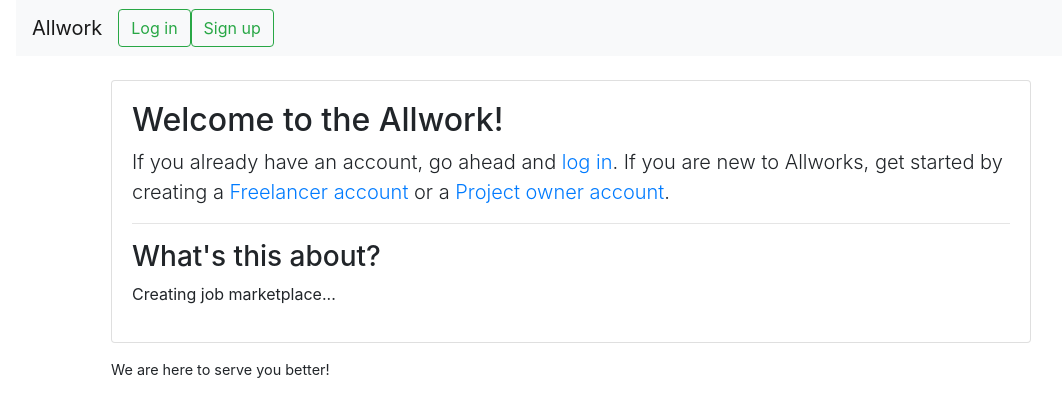
After one commit to mengwangme/Allwork, a Django app: page / in a window 1280 px wide. The commit adds this page. Shown: the top 417 px of the page, without its empty margins (69-1131 px from the left). Run offline with Django 3.2, Linux system fonts and the light colour scheme; some libraries are stand-ins or nearby versions.

Commit message:
Update Exp2

```diff
--- a/allwork/urls.py
+++ b/allwork/urls.py
@@ -16,7 +16,9 @@ Including another URLconf
 from django.contrib import admin
 from django.urls import path
 
+from allwork.views import home
 
 urlpatterns = [
     path('admin/', admin.site.urls),
+    path('', home, name='home'),
 ]
--- /dev/null
+++ b/allwork/views.py
@@ -0,0 +1,7 @@
+from django.shortcuts import render
+
+def home(request):
+    """
+    Renders home template
+    """
+    return render(request, 'home.html')
--- a/templates/base.html
+++ b/templates/base.html
@@ -1,17 +1,16 @@
 {% load static %}
+
 <!DOCTYPE html>
 <html lang="en">
 <head>
     <meta charset="UTF-8">
+    <meta name="viewport" content="width=device-width, initial-scale=1, shrink-to-fit=no">
     <title>{% block title %}Allwork{% endblock %}</title>
-    <link rel="stylesheet" type="text/css" href="{% static 'css/bootstrap.css' %}" />
-    <link rel="stylesheet" type="text/css" href="{% static 'css/fontello.css' %}">
-    <link rel="stylesheet" type="text/css" href="{% static 'css/app.css' %}">
-{#    {% if user.is_authenticated and user.is_owner %}#}
-{#      <link rel="stylesheet" type="text/css" href="{% static 'css/owners.css' %}">#}
-{#    {% else %}#}
-{#      <link rel="stylesheet" type="text/css" href="{% static 'css/freelancers.css' %}">#}
-{#    {% endif %}#}
+    <link rel="stylesheet" href="https://maxcdn.bootstrapcdn.com/bootstrap/4.0.0/css/bootstrap.min.css" integrity="sha384-Gn5384xqQ1aoWXA+058RXPxPg6fy4IWvTNh0E263XmFcJlSAwiGgFAW/dAiS6JXm" crossorigin="anonymous">
+    <link rel="stylesheet" href="https://cdnjs.cloudflare.com/ajax/libs/font-awesome/4.7.0/css/font-awesome.min.css">
+    <link rel="stylesheet" type="text/css" href="{% static 'css/fontello.css' %}" />
+    <link rel="stylesheet" type="text/css" href="{% static 'css/app.css' %}" />
+
     {% block styles %}
 
     {% endblock %}
@@ -24,52 +23,9 @@
                 <span class="navbar-toggler-icon"></span>
             </button>
 
-{#            {% if user.is_authenticated %}#}
-{#            <div class="collapse navbar-collapse" id="navbarNavDropdown">#}
-{#                 <ul class="navbar-nav">#}
-{#                     <li class="nav-item active">#}
-{#                         <a class="nav-link btn btn-sm btn-outline-secondary float-right" href=# >My jobs <span class="sr-only">(current)</span></a>#}
-{#                     </li>#}
-{#                     <li>#}
-{#                         <a  href="{% url 'messages:list_message'%}" class=" nav-link  btn btn-sm btn-outline-secondary float-right" type="button">Messages</a>#}
-{#                     </li>#}
-{#                 </ul>#}
-{#                </div>#}
-{#            {% else %}#}
-{#            <a href=# class="btn btn-outline-success" role="button">Log in</a>#}
-{#            <a href=# class="btn btn-outline-success" role="button">Sign up</a>#}
-{#            {% endif %}#}
+            <a href='#' class="btn btn-outline-success" role="button">Log in</a>
+            <a href='#' class="btn btn-outline-success" role="button">Sign up</a>
 
-{#    <div class="collapse navbar-collapse justify-content-end" id="navbarCollapse">#}
-{#        <ul class="navbar-nav">#}
-{#            {% if  user.is_owner %}#}
-{#                <li class="nav-item">#}
-{#                    <a href="{% url 'jobs:job_add'%}" class="nav-link  btn btn-sm btn-outline-secondary float-right" type="button">Create Job</a>#}
-{#                </li>#}
-{#            {% endif %}#}
-{#            {% if user.is_authenticated %}#}
-{#                <li class="nav-item">#}
-{#                    <a href="{% url 'list_freelancer'%}" class="nav-link  btn btn-sm btn-outline-secondary float-right" type="button">Freelancers</a>#}
-{#                </li>#}
-{#            {% endif %}#}
-{#        </ul>#}
-{#    </div>#}
-
-{#    {% if user.is_authenticated %}#}
-{#        <div class="collapse navbar-collapse justify-content-end" id="navbarCollapse">#}
-{#            <ul class="navbar-nav">#}
-{#                <li class="nav-item dropdown">#}
-{#                    <a class="nav-link dropdown-toggle btn btn-sm btn-outline-secondary float-right" href="#" id="navbarDropdownMenuLink" data-toggle="dropdown" aria-haspopup="true" aria-expanded="false">#}
-{#                        {{ user.name }}#}
-{#                    </a>#}
-{#                    <div class="dropdown-menu" aria-labelledby="navbarDropdownMenuLink">#}
-{#                        <a class="dropdown-item" href="{% url 'users:user_profile' user.username %}">Settings</a>#}
-{#                        <a class="dropdown-item" href="{% url 'logout' %}">Logout</a>#}
-{#                    </div>#}
-{#                </li>#}
-{#            </ul>#}
-{#        </div>#}
-{#    {% endif %}#}
 
         </nav>
     </div>
@@ -91,8 +47,13 @@
         </div>
     </div>
 
-    <script src="{% static 'js/bootstrap.min.js' %}" ></script>
-    <script src="{% static 'js/jquery-3.3.1.min.js' %}" ></script>
-    <script src="{% static 'js/popper.min.js' %}"></script>
+    <script src="https://code.jquery.com/jquery-3.2.1.slim.min.js" integrity="sha384-KJ3o2DKtIkvYIK3UENzmM7KCkRr/rE9/Qpg6aAZGJwFDMVNA/GpGFF93hXpG5KkN" crossorigin="anonymous"></script>
+    <script src="https://cdnjs.cloudflare.com/ajax/libs/popper.js/1.12.9/umd/popper.min.js" integrity="sha384-ApNbgh9B+Y1QKtv3Rn7W3mgPxhU9K/ScQsAP7hUibX39j7fakFPskvXusvfa0b4Q" crossorigin="anonymous"></script>
+    <script src="https://maxcdn.bootstrapcdn.com/bootstrap/4.0.0/js/bootstrap.min.js" integrity="sha384-JZR6Spejh4U02d8jOt6vLEHfe/JQGiRRSQQxSfFWpi1MquVdAyjUar5+76PVCmYl" crossorigin="anonymous"></script>
+    <script type="text/javascript">
+      $(function () {
+        $('[data-toggle="tooltip"]').tooltip();
+      })
+    </script>
 </body>
 </html>
--- /dev/null
+++ b/templates/home.html
@@ -0,0 +1,16 @@
+{% extends 'base.html' %}
+
+{% block content %}
+
+    <h2>Welcome to the Allwork!</h2>
+    <p class="lead">
+        If you already have an account, go ahead and <a href="#">log in</a>. If you are new to Allworks, get started
+        by creating a <a href="#">Freelancer account</a> or a <a href="#">Project owner account</a>.
+    </p>
+    <hr>
+    <h3>What's this about?</h3>
+    <p>
+        Creating job marketplace...
+    </p>
+
+{% endblock %}
```
Also changed, not shown: 2 other files.
